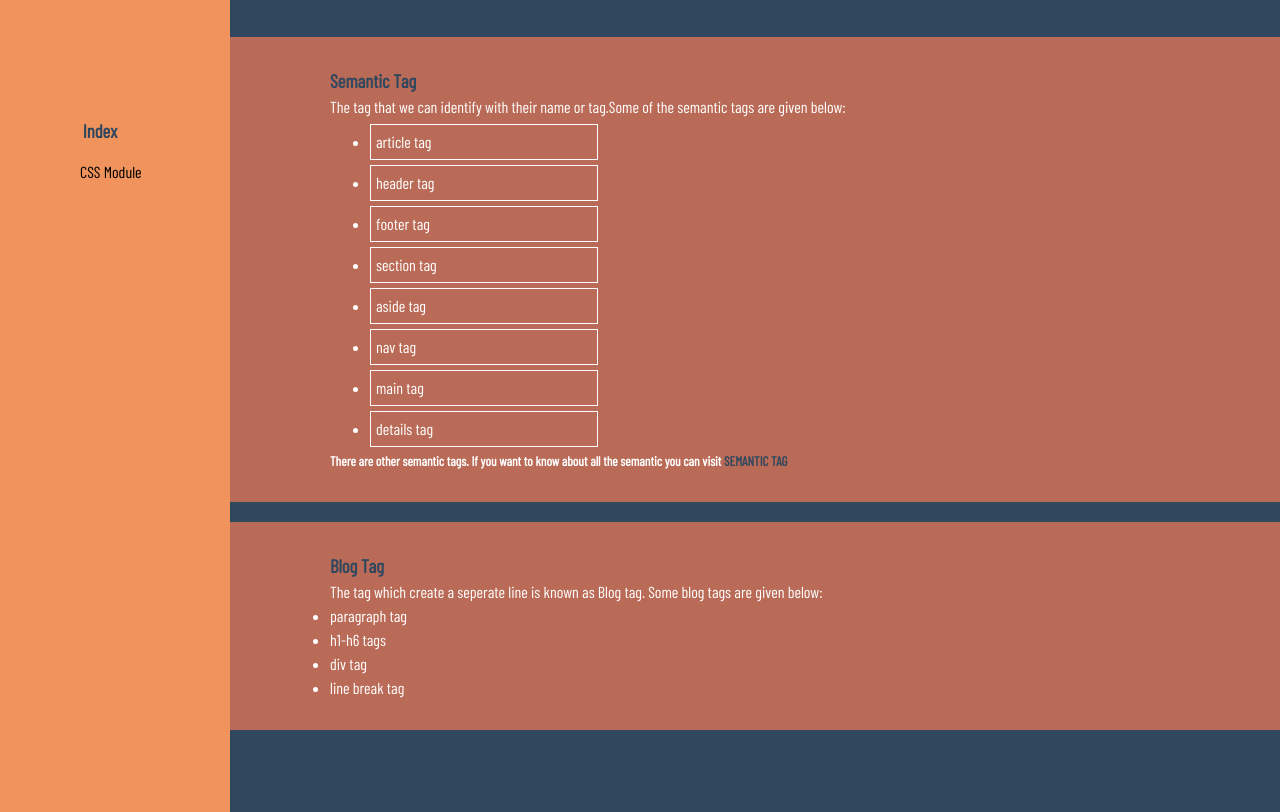
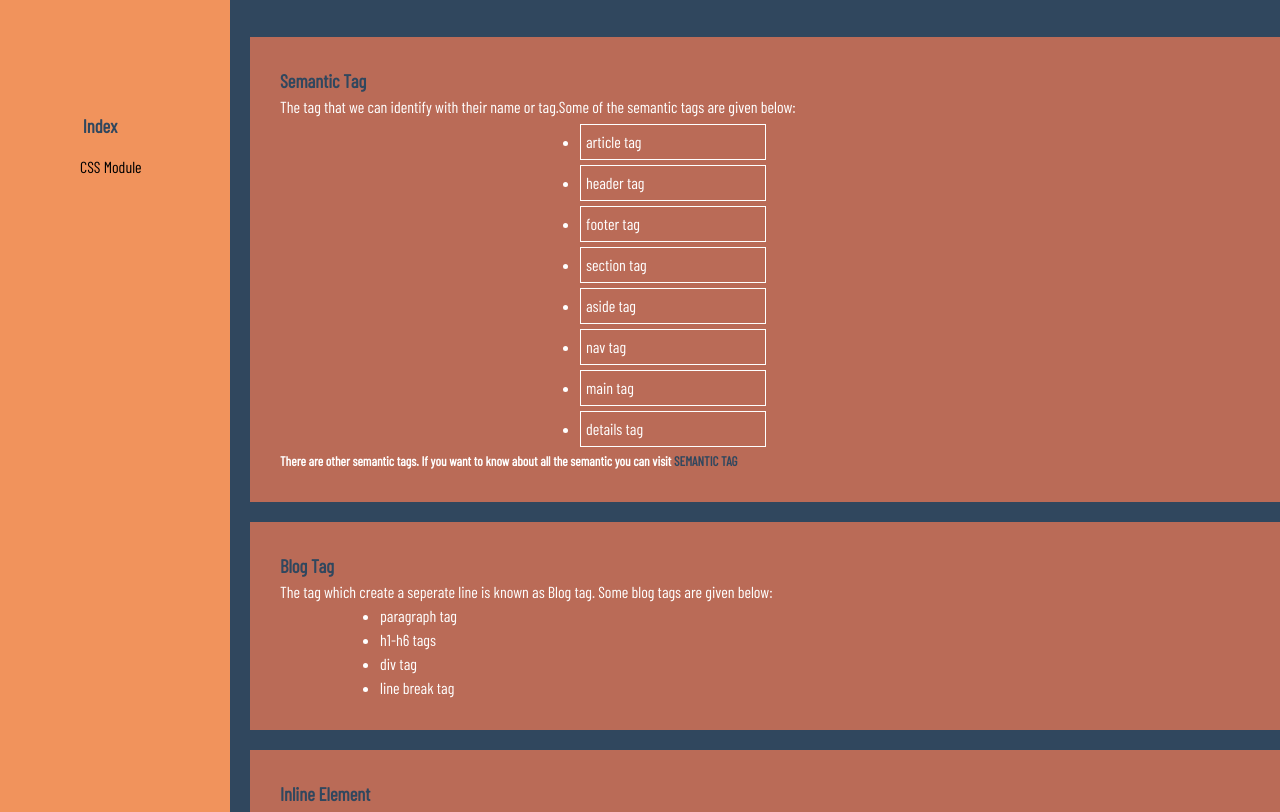
Before and after one commit to sojib-bd/programming-hero-lesson, a plain HTML site: page index.html in a window 1280 px wide. Shown: the part 81-893 px from the top of the page. Drawn offline with nearby package versions, Linux system fonts and the light colour scheme.

Commit message:
add third section

```diff
--- a/index.html
+++ b/index.html
@@ -72,6 +72,14 @@
           <li>line break tag</li>
         </ul>
       </div>
+      <div class="third-section">
+        <h3>Inline Element</h3>
+        <p>
+          An inline element does not start on a new line and only takes up as
+          much width as necessary.
+        </p>
+        <img src="images/inline-element.JPG" />
+      </div>
     </div>
   </body>
 </html>
--- a/style.css
+++ b/style.css
@@ -17,14 +17,16 @@ body {
 .content {
   width: 200px;
   background: #f1935c;
-  height: 698px;
-  margin-top: -120px;
+  height: 100em;
+  position: fixed;
+  margin-top: -125px;
   float: left;
   margin-right: 100px;
   padding-top: 200px;
   padding-right: 30px;
   line-height: 1.5;
   font-family: "Barlow Condensed", sans-serif;
+  overflow-y: scroll;
 }
 .content h3 {
   text-align: center;
@@ -100,7 +102,8 @@ a:hover {
   transition: 0.5s;
 }
 
-.second-section {
+.second-section,
+.third-section {
   color: white;
   margin-left: 40px;
   background: #ba6b57;
@@ -109,3 +112,7 @@ a:hover {
   font-family: "Barlow Condensed", sans-serif;
   margin-top: 20px;
 }
+
+.main {
+  margin-left: 210px;
+}
```
Also changed, not shown: images/inline-element.JPG (added).
